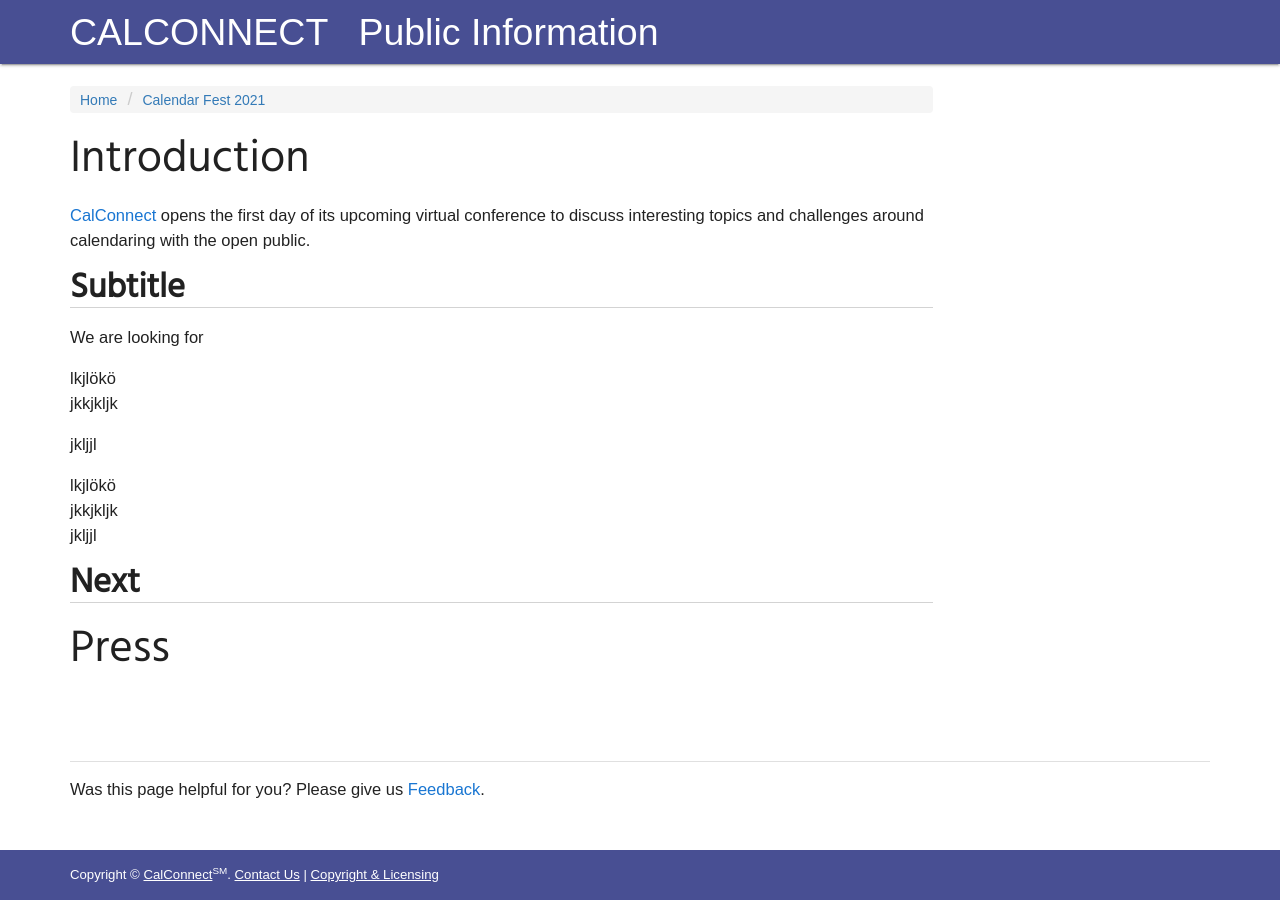
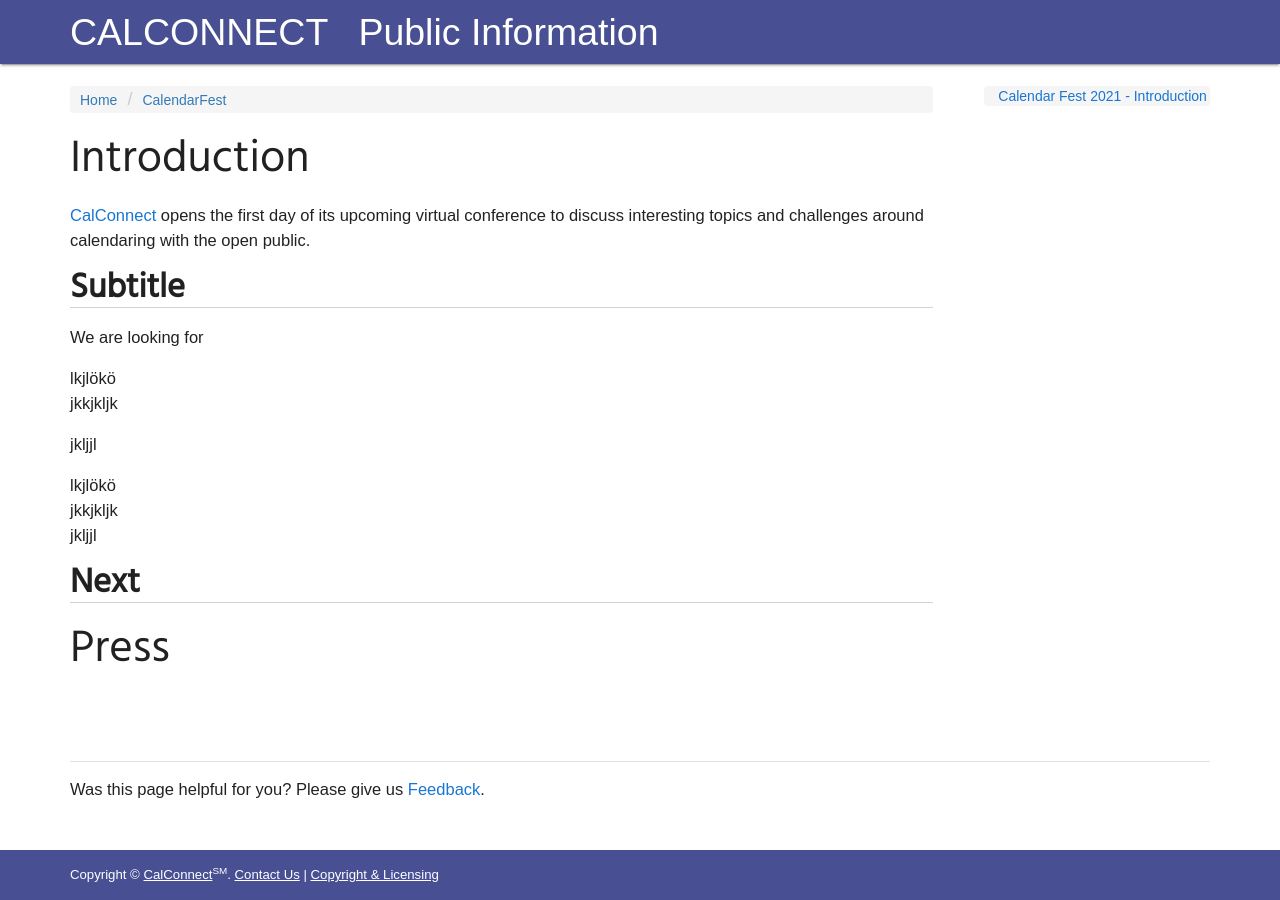
Before and after one commit to CalConnect/public, a Jekyll site: the page built from _pages/CalendarFest/introduction.md, in a window 1280 px wide. Built offline with Jekyll 4.4.1, drawn with Linux system fonts in a browser that asks for light colours; some web fonts are replaced.

Commit message:
Update introduction.md
next try

```diff
--- a/_pages/CalendarFest/introduction.md
+++ b/_pages/CalendarFest/introduction.md
@@ -1,9 +1,9 @@
 ---
 layout: toc-type
-title: Introduction
+title: Calendar Fest 2021 - Introduction
 parent: "/CalendarFest"
-mainParent: "Calendar Fest 2021"
-parents: "Calendar Fest 2021:/CalendarFest"
+mainParent: "CalendarFest"
+parents: "CalendarFest:/CalendarFest"
 order: 1
 ---
 
```
